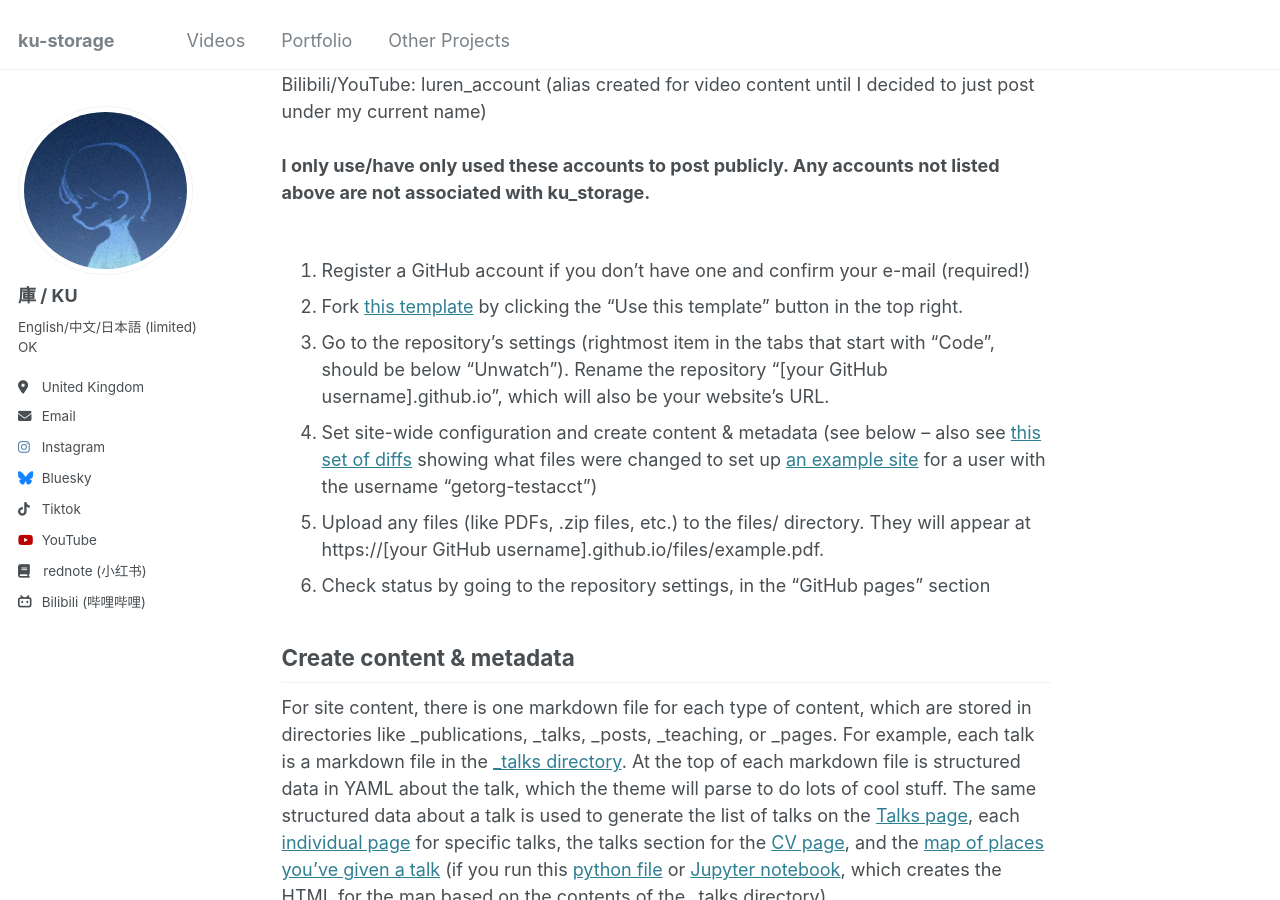
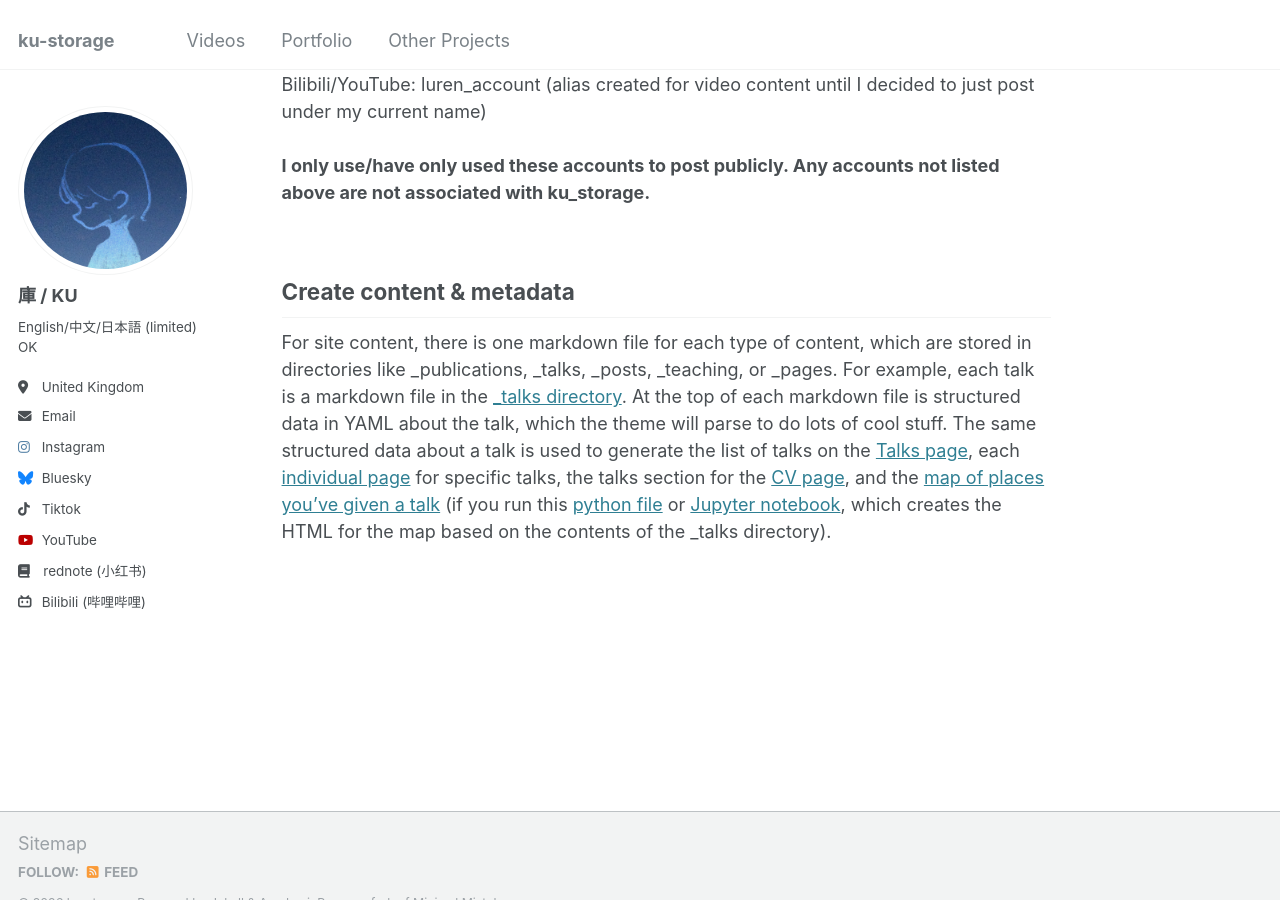
Before and after one commit to ku-storage/ku-storage.github.io, a Jekyll site: the page built from _pages/about.md, in a window 1280 px wide and 900 px high, scrolled down 1137 px. Built offline with Jekyll 4.4.1, drawn with Linux system fonts in a browser that asks for light colours.

Commit message:
Update about.md

```diff
--- a/_pages/about.md
+++ b/_pages/about.md
@@ -39,14 +39,6 @@
 **I only use/have only used these accounts to post publicly. Any accounts not listed above are not associated with ku_storage.** <br>
 <br>
 
-
-1. Register a GitHub account if you don't have one and confirm your e-mail (required!)
-1. Fork [this template](https://github.com/academicpages/academicpages.github.io) by clicking the "Use this template" button in the top right.
-1. Go to the repository's settings (rightmost item in the tabs that start with "Code", should be below "Unwatch"). Rename the repository "[your GitHub username].github.io", which will also be your website's URL.
-1. Set site-wide configuration and create content & metadata (see below -- also see [this set of diffs](http://archive.is/3TPas) showing what files were changed to set up [an example site](https://getorg-testacct.github.io) for a user with the username "getorg-testacct")
-1. Upload any files (like PDFs, .zip files, etc.) to the files/ directory. They will appear at https://[your GitHub username].github.io/files/example.pdf.
-1. Check status by going to the repository settings, in the "GitHub pages" section
-
 Create content & metadata
 ------
 For site content, there is one markdown file for each type of content, which are stored in directories like _publications, _talks, _posts, _teaching, or _pages. For example, each talk is a markdown file in the [_talks directory](https://github.com/academicpages/academicpages.github.io/tree/master/_talks). At the top of each markdown file is structured data in YAML about the talk, which the theme will parse to do lots of cool stuff. The same structured data about a talk is used to generate the list of talks on the [Talks page](https://academicpages.github.io/talks), each [individual page](https://academicpages.github.io/talks/2012-03-01-talk-1) for specific talks, the talks section for the [CV page](https://academicpages.github.io/cv), and the [map of places you've given a talk](https://academicpages.github.io/talkmap.html) (if you run this [python file](https://github.com/academicpages/academicpages.github.io/blob/master/talkmap.py) or [Jupyter notebook](https://github.com/academicpages/academicpages.github.io/blob/master/talkmap.ipynb), which creates the HTML for the map based on the contents of the _talks directory).
```
